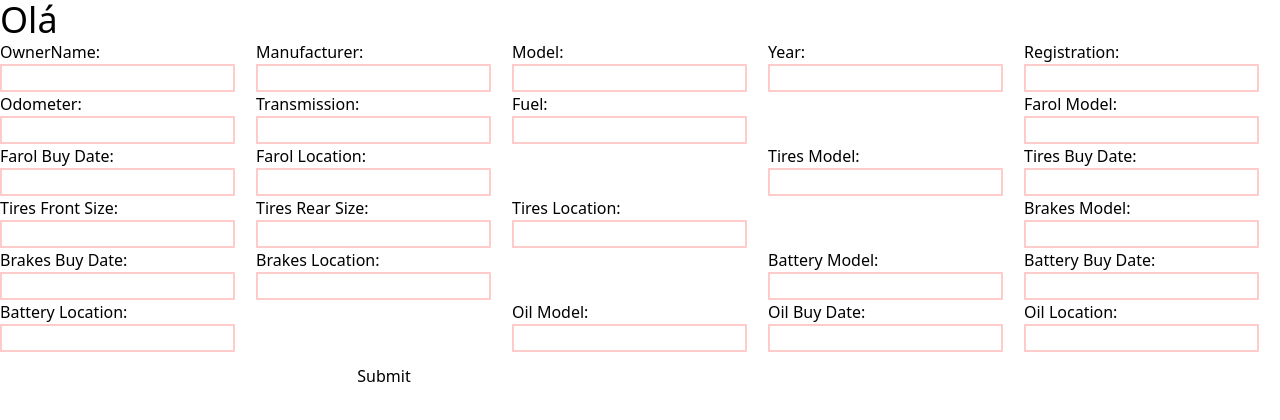
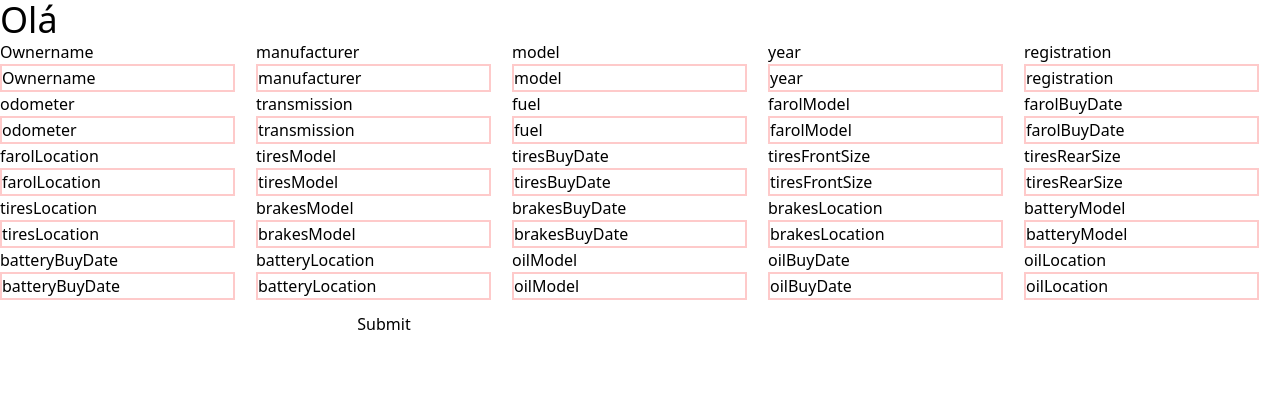
Before and after one commit to EuMotta/mecanica-pi, a Next.js app: page / in a window 1280 px wide. Shown: the top 420 px of the page. Built offline with nearby package versions, Linux system fonts and the light colour scheme; no server answers; the database is empty; a web font is replaced by a local one.

Commit message:
cars form update

```diff
--- a/sections/CarsForm.jsx
+++ b/sections/CarsForm.jsx
@@ -88,218 +88,50 @@ const CarsForm = () => {
     const result = await response.json();
     console.log(result);
   };
+  const handleChange = (index, e) => {
+    const newCarsList = [...carsList];
+    newCarsList[index].value = e.target.value;
+    const functions = {
+      setOwnername,
+      setManufacturer,
+      setModel,
+      setYear,
+      setRegistration,
+      setOdometer,
+      setTransmission,
+      setFuel,
+      setFarolModel,
+      setFarolBuyDate,
+      setFarolLocation,
+      setTiresModel,
+      setTiresBuyDate,
+      setTiresFrontSize,
+      setTiresRearSize,
+      setTiresLocation,
+      setBrakesModel,
+      setBrakesBuyDate,
+      setBrakesLocation,
+      setBatteryModel,
+      setBatteryBuyDate,
+      setBatteryLocation,
+      setOilModel,
+      setOilBuyDate,
+      setOilLocation,
+    };
+    functions[newCarsList[index].setValue](newCarsList[index].value);
+  };
   return (
     <form onSubmit={handleSubmit} className="grid grid-cols-5 form">
-      <label>
-        OwnerName:
-        <input
-          type="text"
-          value={Ownername}
-          onChange={(e) => setOwnername(e.target.value)}
-        />
-      </label>
-      <label>
-        Manufacturer:
-        <input
-          type="text"
-          value={manufacturer}
-          onChange={(e) => setManufacturer(e.target.value)}
-        />
-      </label>
-      <label>
-        Model:
-        <input
-          type="text"
-          value={model}
-          onChange={(e) => setModel(e.target.value)}
-        />
-      </label>
-      <label>
-        Year:
-        <input
-          type="text"
-          value={year}
-          onChange={(e) => setYear(e.target.value)}
-        />
-      </label>
-      <label>
-        Registration:
-        <input
-          type="text"
-          value={registration}
-          onChange={(e) => setRegistration(e.target.value)}
-        />
-      </label>
-      <label>
-        Odometer:
-        <input
-          type="text"
-          value={odometer}
-          onChange={(e) => setOdometer(e.target.value)}
-        />
-      </label>
-      <label>
-        Transmission:
-        <input
-          type="text"
-          value={transmission}
-          onChange={(e) => setTransmission(e.target.value)}
-        />
-      </label>
-      <label>
-        Fuel:
-        <input
-          type="text"
-          value={fuel}
-          onChange={(e) => setFuel(e.target.value)}
-        />
-      </label>
-      <br />
-      <br />
-      <label>
-        Farol Model:
-        <input
-          type="text"
-          value={farolModel}
-          onChange={(e) => setFarolModel(e.target.value)}
-        />
-      </label>
-      <label>
-        Farol Buy Date:
-        <input
-          type="text"
-          value={farolBuyDate}
-          onChange={(e) => setFarolBuyDate(e.target.value)}
-        />
-      </label>
-      <label>
-        Farol Location:
-        <input
-          type="text"
-          value={farolLocation}
-          onChange={(e) => setFarolLocation(e.target.value)}
-        />
-      </label>
-      <br />
-      <br />
-      <label>
-        Tires Model:
-        <input
-          type="text"
-          value={tiresModel}
-          onChange={(e) => setTiresModel(e.target.value)}
-        />
-      </label>
-      <label>
-        Tires Buy Date:
-        <input
-          type="text"
-          value={tiresBuyDate}
-          onChange={(e) => setTiresBuyDate(e.target.value)}
-        />
-      </label>
-      <label>
-        Tires Front Size:
-        <input
-          type="text"
-          value={tiresFrontSize}
-          onChange={(e) => setTiresFrontSize(e.target.value)}
-        />
-      </label>
-      <label>
-        Tires Rear Size:
-        <input
-          type="text"
-          value={tiresRearSize}
-          onChange={(e) => setTiresRearSize(e.target.value)}
-        />
-      </label>
-      <label>
-        Tires Location:
-        <input
-          type="text"
-          value={tiresLocation}
-          onChange={(e) => setTiresLocation(e.target.value)}
-        />
-      </label>
-      <br />
-      <br />
-      <label>
-        Brakes Model:
-        <input
-          type="text"
-          value={brakesModel}
-          onChange={(e) => setBrakesModel(e.target.value)}
-        />
-      </label>
-      <label>
-        Brakes Buy Date:
-        <input
-          type="text"
-          value={brakesBuyDate}
-          onChange={(e) => setBrakesBuyDate(e.target.value)}
-        />
-      </label>
-      <label>
-        Brakes Location:
-        <input
-          type="text"
-          value={brakesLocation}
-          onChange={(e) => setBrakesLocation(e.target.value)}
-        />
-      </label>
-      <br />
-      <br />
-      <label>
-        Battery Model:
-        <input
-          type="text"
-          value={batteryModel}
-          onChange={(e) => setBatteryModel(e.target.value)}
-        />
-      </label>
-      <label>
-        Battery Buy Date:
-        <input
-          type="text"
-          value={batteryBuyDate}
-          onChange={(e) => setBatteryBuyDate(e.target.value)}
-        />
-      </label>
-      <label>
-        Battery Location:
-        <input
-          type="text"
-          value={batteryLocation}
-          onChange={(e) => setBatteryLocation(e.target.value)}
-        />
-      </label>
-      <br />
-      <br />
-      <label>
-        Oil Model:
-        <input
-          type="text"
-          value={oilModel}
-          onChange={(e) => setOilModel(e.target.value)}
-        />
-      </label>
-      <label>
-        Oil Buy Date:
-        <input
-          type="text"
-          value={oilBuyDate}
-          onChange={(e) => setOilBuyDate(e.target.value)}
-        />
-      </label>
-      <label>
-        Oil Location:
-        <input
-          type="text"
-          value={oilLocation}
-          onChange={(e) => setOilLocation(e.target.value)}
-        />
-      </label>
+      {carsList.map((item, index) => (
+        <label>
+          {item.value}
+          <input
+            type="text"
+            value={item.value}
+            onChange={(e) => handleChange(index, e)}
+          />
+        </label>
+      ))}
       <br />
       <br />
       <button type="submit">Submit</button>
```
